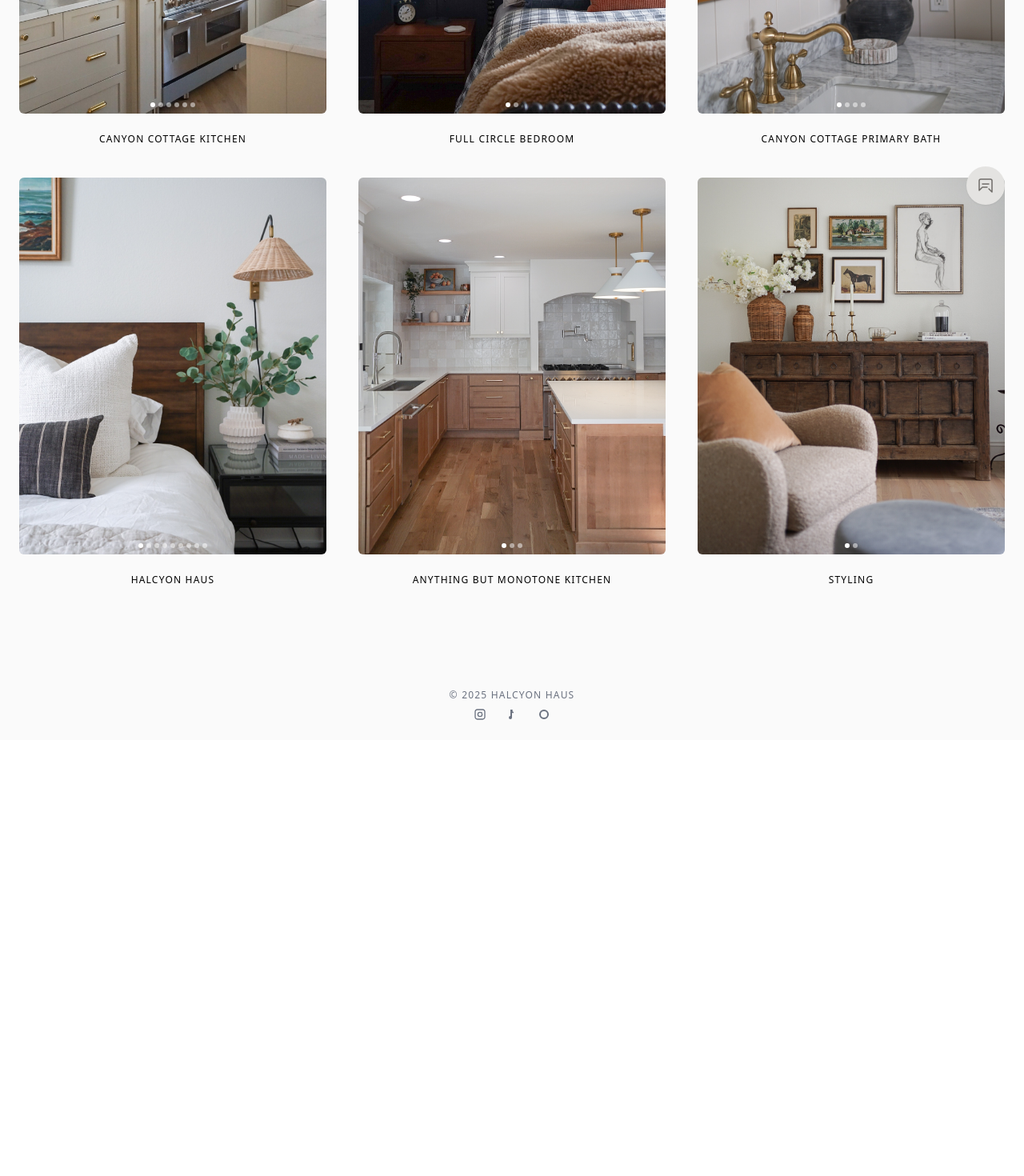
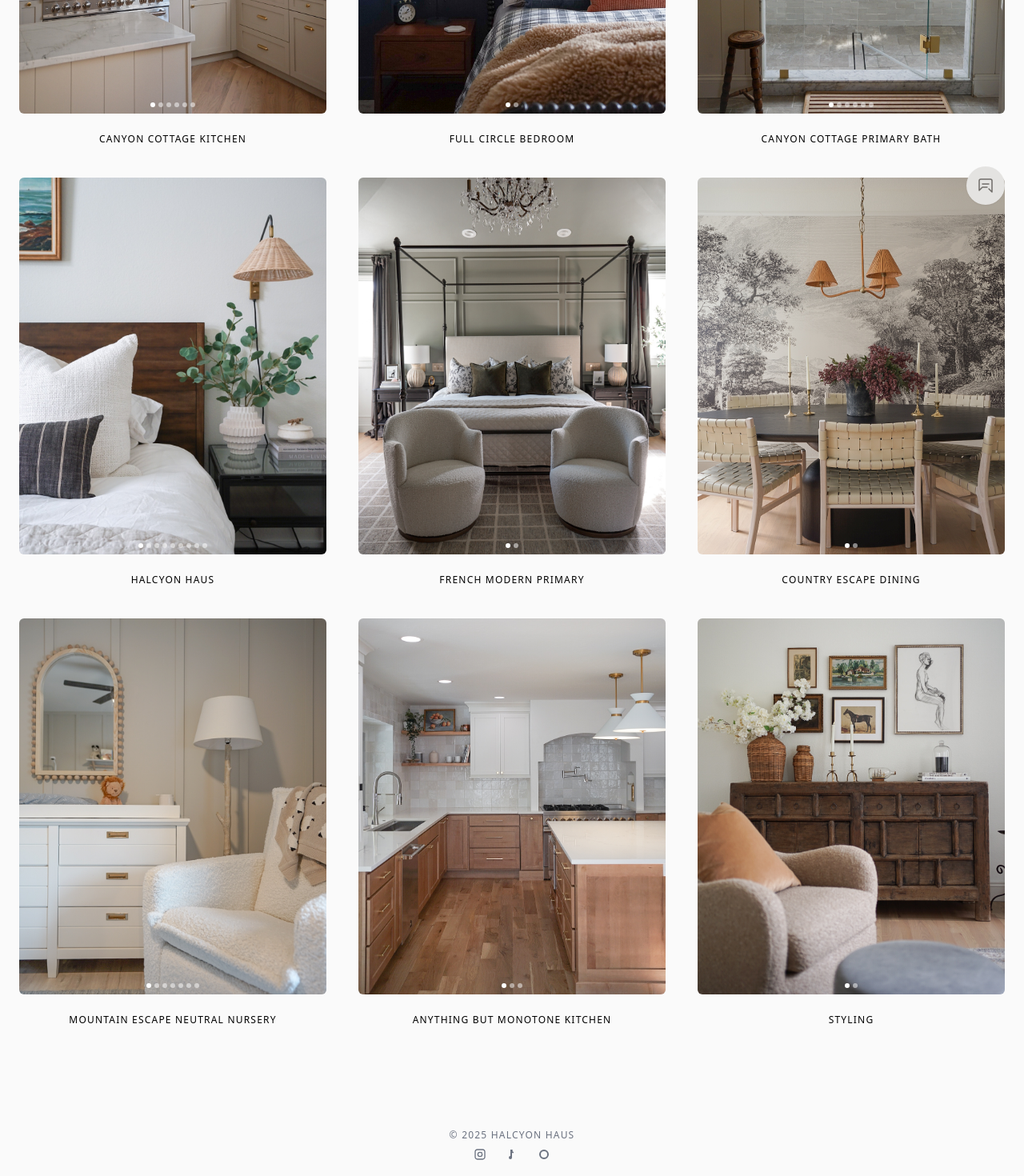
Before and after one commit to HalcyonHaus/halcyonhaus-site, a Next.js app: page /projects in a window 1280 px wide. Shown: the part 520-1990 px from the top of the page at 80% size. Before the commit the page ends 1445 px from the top, so only its background shows below. Built offline with nearby package versions, Linux system fonts and the light colour scheme.

Commit message:
Update projects.js

```diff
--- a/pages/projects.js
+++ b/pages/projects.js
@@ -8,12 +8,12 @@ const projects = [
   {
     title: "Canyon Cottage Kitchen",
     images: [
+      "/images/CCKITCHEN1.JPG",
+      "/images/CCKITCHEN2.JPG",
       "/images/DSC02043.jpeg",
       "/images/DSC02031.jpeg",
       "/images/DSC02032.jpeg",
-      "/images/DSC02048-2.jpeg",
-      "/images/CCKITCHEN1.JPG",
-      "/images/CCKITCHEN2.JPG"
+      "/images/DSC02048-2.jpeg"
     ]
   },
   {
@@ -26,6 +26,8 @@ const projects = [
     {
     title: "Canyon Cottage Primary Bath",
     images: [
+      "/images/PRIMARYBATH2.JPG",
+      "/images/PRIMARYBATH1.JPG",
       "/images/DSC02081.jpeg",
       "/images/DSC02075.jpeg",
       "/images/DSC02092.jpeg",
@@ -44,6 +46,32 @@ const projects = [
       "/images/DSC01503.jpeg",
       "/images/7F3F1DD5-20A0-4377-A60E-CB6CBED5947A.jpeg",
       "/images/IMG_0640.jpeg"
+    ]
+  },
+  {
+    title: "French Modern Primary",
+    images: [
+      "/images/PRIMARY1.JPG",
+      "/images/PRIMARY2.JPG"
+    ]
+  },
+    {
+    title: "Country Escape Dining",
+    images: [
+      "/images/DINING1.JPG",
+      "/images/DINING2.JPG"
+    ]
+  },
+    {
+    title: "Mountain Escape Neutral Nursery",
+    images: [
+      "/images/NURSERY0.JPG",
+      "/images/PRIMARY1.JPG",
+      "/images/PRIMARY2.JPG",
+      "/images/PRIMARY3.JPG",
+      "/images/PRIMARY4.JPG",
+      "/images/PRIMARY5.JPG",
+      "/images/PRIMARY6.JPG"
     ]
   },
   {
```
